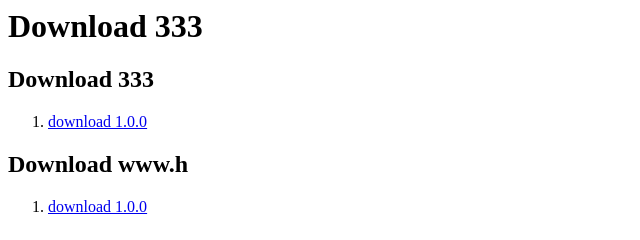
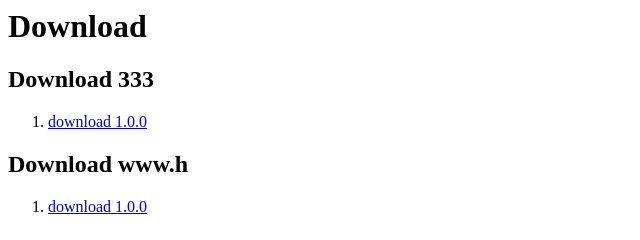
Before and after one commit to xushiv12/333.xushiv12.github.io, a plain HTML site: page docs/index.html in a window 1280 px wide. Shown: the full height of the page, 0-640 px from the left. Drawn offline with Linux system fonts and the light colour scheme.

Commit message:
Update index.html

```diff
--- a/docs/index.html
+++ b/docs/index.html
@@ -1,4 +1,4 @@
-<h1>Download 333</h1>
+<h1>Download</h1>
 <h2>Download 333</h2>
 <ol>
   <li><a href="/333.exe">download 1.0.0</a></li>
```
